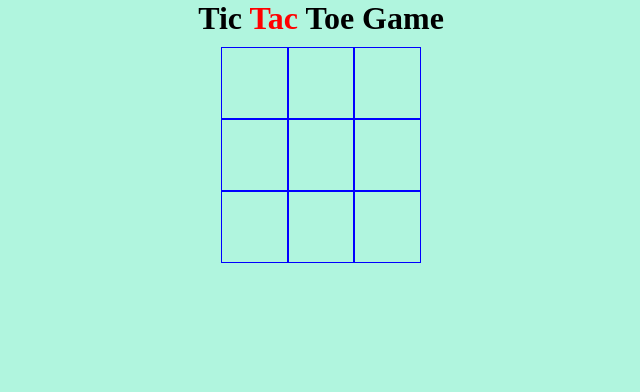
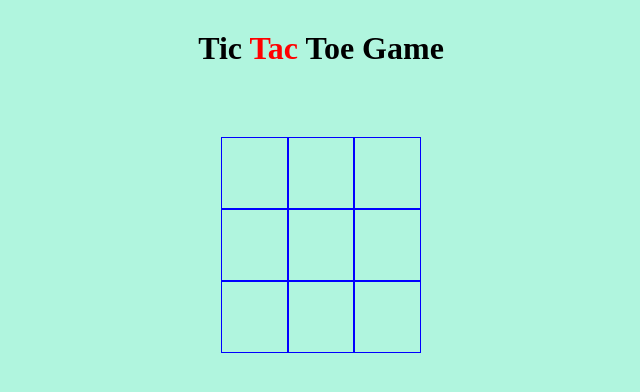
Before and after one commit to baroonjha/tic-tac-toe-game, a React (Create React App) app: page / in a window 1280 px wide. Shown: the top 392 px of the page, without its empty margins (319-959 px from the left). Built offline with nearby package versions, Linux system fonts and the light colour scheme.

Commit message:
centered

```diff
--- a/src/App.css
+++ b/src/App.css
@@ -2,6 +2,9 @@
   margin: 0px;
   padding: 0px;
   background-color: rgb(176, 245, 222);
+}
+body{
+  margin: 30px;
 }
 .board-container{
   /* margin-top: 20px; */
@@ -25,7 +28,7 @@
 
 h1{
   text-align: center;
-  margin-bottom: 10px;
+  margin-bottom: 70px;
    color: rgb(0, 0, 0);
 }
 button{
```
